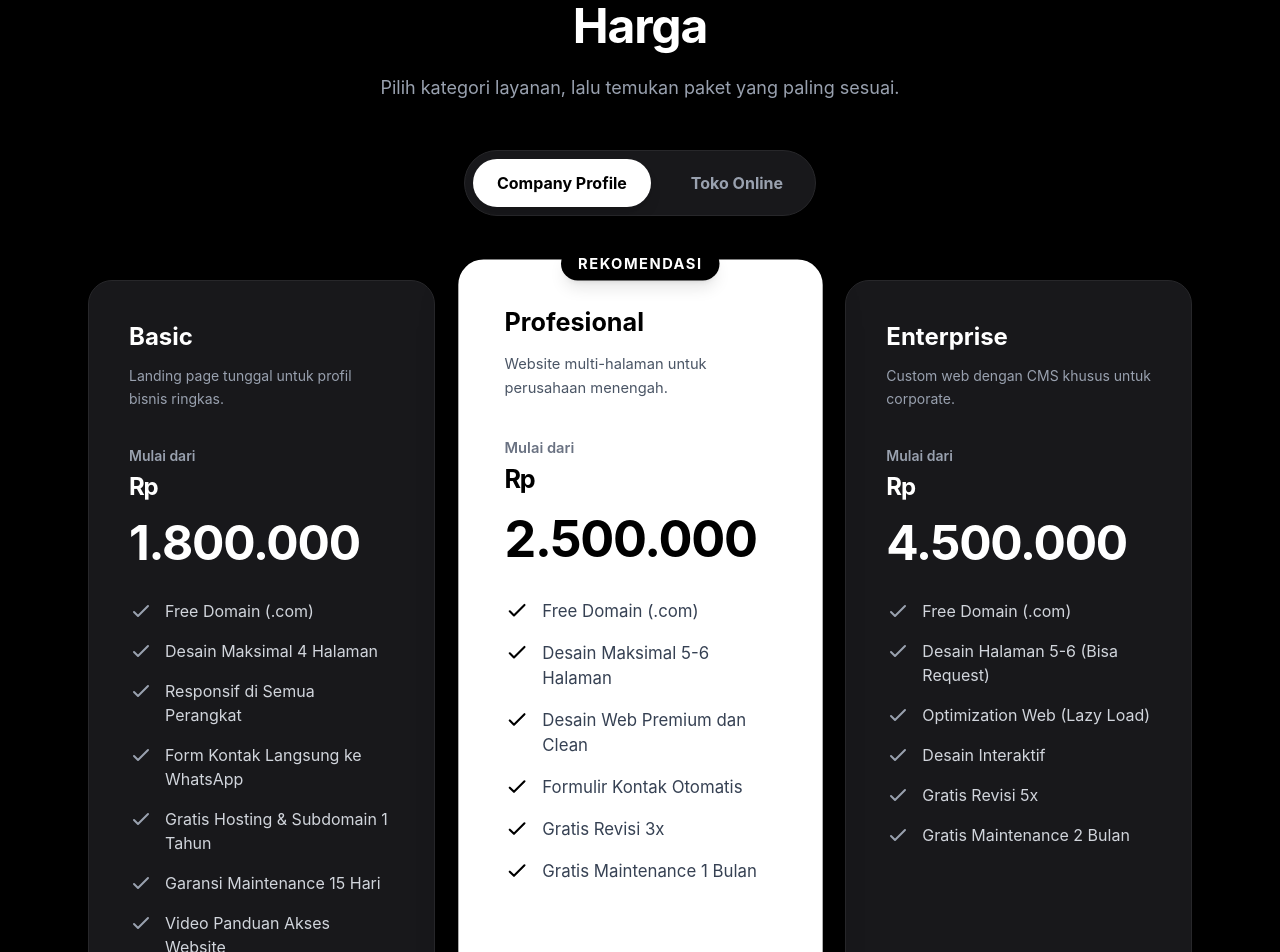
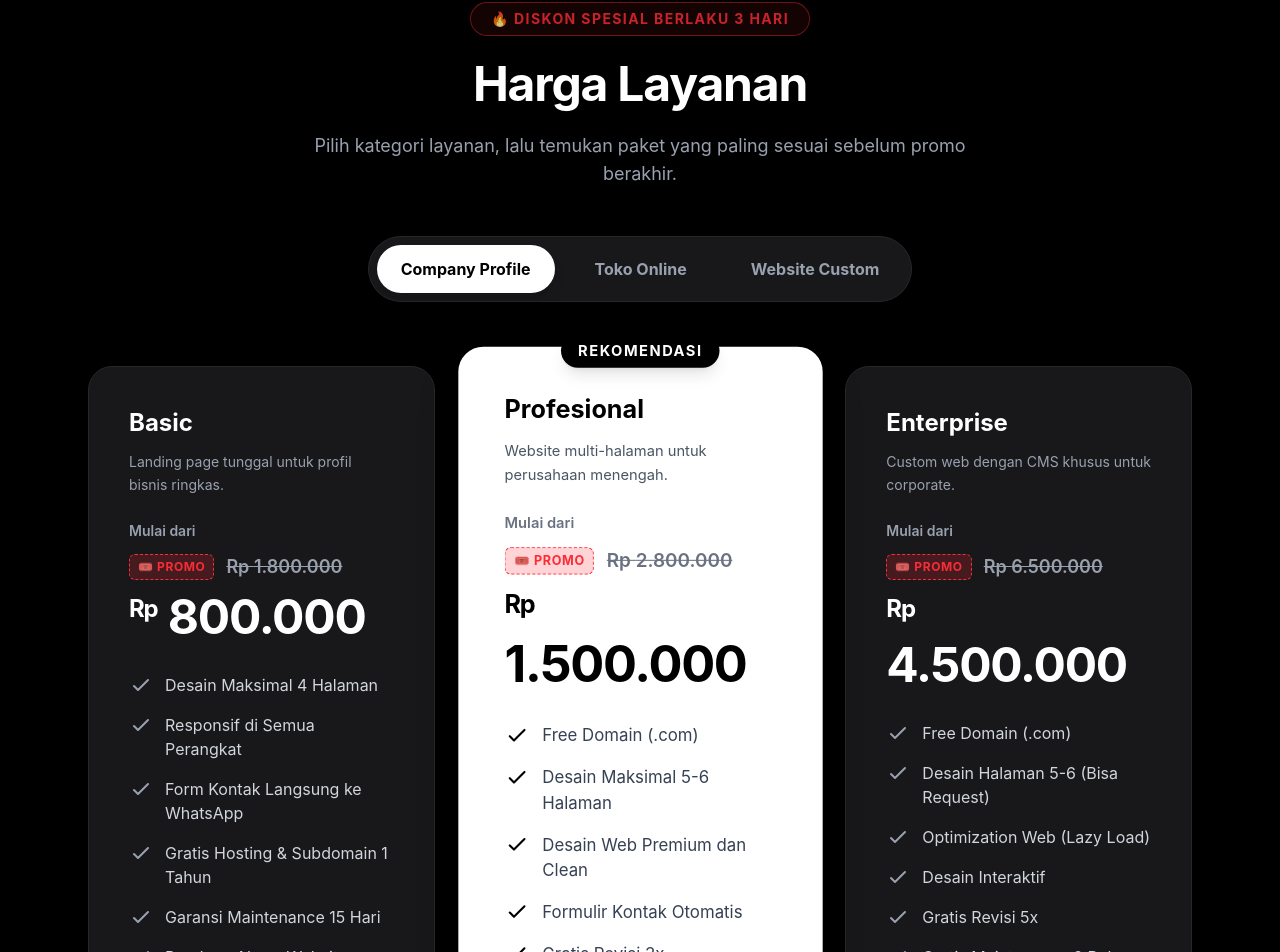
Before and after one commit to Sanzzyy/syzen-official-site, a React (Vite) app: page / in a window 1280 px wide. Shown: the part 2820-3772 px from the top of the page. Built offline with nearby package versions, Linux system fonts and the light colour scheme.

Commit message:
update layout design

```diff
--- a/src/components/Portfolio.jsx
+++ b/src/components/Portfolio.jsx
@@ -15,6 +15,11 @@ export default function Portfolio() {
       title: "Web Hotel Profesional",
       desc: "Website hotel modern dengan tampilan elegan yang dirancang untuk meningkatkan kepercayaan pelanggan, menampilkan informasi kamar, fasilitas, serta sistem reservasi yang mudah digunakan.",
       image: "/img/projects/project_7.png",
+    },
+    {
+      title: "Web Taman Satwa",
+      desc: "Website Taman Satwa profesional dengan desain modern yang menampilkan produk secara menarik, dilengkapi fitur katalog, detail produk, dan pengalaman belanja yang responsif.",
+      image: "/img/projects/project_9.png",
     },
     {
       title: "Web E-Commerce",
--- a/src/components/Pricing.jsx
+++ b/src/components/Pricing.jsx
@@ -7,22 +7,23 @@ export default function Pricing() {
     "Company Profile": [
       {
         name: "Basic",
-        price: "1.800.000",
+        originalPrice: "1.800.000",
+        price: "800.000",
         description: "Landing page tunggal untuk profil bisnis ringkas.",
         features: [
-          "Free Domain (.com)",
           "Desain Maksimal 4 Halaman",
           "Responsif di Semua Perangkat",
           "Form Kontak Langsung ke WhatsApp",
           "Gratis Hosting & Subdomain 1 Tahun",
           "Garansi Maintenance 15 Hari",
-          "Video Panduan Akses Website",
+          "Panduan Akses Website",
         ],
         isPopular: false,
       },
       {
         name: "Profesional",
-        price: "2.500.000",
+        originalPrice: "2.800.000",
+        price: "1.500.000",
         description: "Website multi-halaman untuk perusahaan menengah.",
         features: [
           "Free Domain (.com)",
@@ -36,6 +37,7 @@ export default function Pricing() {
       },
       {
         name: "Enterprise",
+        originalPrice: "6.500.000",
         price: "4.500.000",
         description: "Custom web dengan CMS khusus untuk corporate.",
         features: [
@@ -53,6 +55,7 @@ export default function Pricing() {
     "Toko Online": [
       {
         name: "Starter Store",
+        originalPrice: "3.800.000",
         price: "2.500.000",
         description: "Katalog online simpel dengan checkout via WA.",
         features: [
@@ -68,6 +71,7 @@ export default function Pricing() {
       },
       {
         name: "Pro Store",
+        originalPrice: "7.500.000",
         price: "5.000.000",
         description: "Toko online otomatis dengan integrasi kurir & bayar.",
         features: [
@@ -81,6 +85,25 @@ export default function Pricing() {
         isPopular: true,
       },
     ],
+
+    "Website Custom": [
+      {
+        name: "Custom Development",
+        originalPrice: "15.000.000",
+        price: "10.000.000",
+        description:
+          "Solusi website kompleks (Sistem Booking, Portal Berita, Web App Khusus).",
+        features: [
+          "Desain UI/UX Eksklusif",
+          "Sistem Database ",
+          "Dashboard Admin Panel Khusus",
+          "Keamanan Tingkat Lanjut (SSL Pro)",
+          "Priority Maintenance & Support 3 Bulan",
+          "Penyerahan Source Code Penuh",
+        ],
+        isPopular: true,
+      },
+    ],
   };
 
   return (
@@ -88,11 +111,15 @@ export default function Pricing() {
       <div className="max-w-6xl mx-auto px-6">
         {/* Header Section */}
         <div className="text-center mb-12 animate-fade-in-up">
+          <div className="inline-block bg-red-500/10 border border-red-500/50 text-red-500 px-5 py-1.5 rounded-full text-xs md:text-sm font-bold tracking-widest mb-6 animate-pulse">
+            🔥 DISKON SPESIAL BERLAKU 3 HARI
+          </div>
           <h2 className="text-3xl md:text-5xl font-bold tracking-tight">
-            Harga
+            Harga Layanan
           </h2>
           <p className="text-gray-400 mt-6 text-lg max-w-2xl mx-auto">
-            Pilih kategori layanan, lalu temukan paket yang paling sesuai.
+            Pilih kategori layanan, lalu temukan paket yang paling sesuai
+            sebelum promo berakhir.
           </p>
         </div>
 
@@ -113,13 +140,15 @@ export default function Pricing() {
           ))}
         </div>
 
-        {/* Pricing Cards (Layout Dinamis: Jika isinya 2, akan dipusatkan) */}
+        {/* Pricing Cards */}
         <div
           key={activeTab}
           className={`grid gap-8 items-center animate-fade-in-up mx-auto ${
-            pricingData[activeTab].length === 2
-              ? "md:grid-cols-2 max-w-4xl" // Jika 2 paket (Toko Online)
-              : "md:grid-cols-3 max-w-6xl" // Jika 3 paket (Company Profile)
+            pricingData[activeTab].length === 1
+              ? "md:grid-cols-1 max-w-md"
+              : pricingData[activeTab].length === 2
+                ? "md:grid-cols-2 max-w-4xl"
+                : "md:grid-cols-3 max-w-6xl"
           }`}
         >
           {pricingData[activeTab].map((plan, index) => (
@@ -137,7 +166,7 @@ export default function Pricing() {
                 </div>
               )}
 
-              <div className="mb-8">
+              <div className="mb-6">
                 <h3 className="text-2xl font-bold mb-3">{plan.name}</h3>
                 <p
                   className={`text-sm leading-relaxed min-h-[40px] ${
@@ -150,9 +179,10 @@ export default function Pricing() {
                 </p>
               </div>
 
-              <div className="mb-8">
+              {/* Tampilan Harga & Kupon yang Jauh Lebih Jelas */}
+              <div className="mb-8 flex flex-col">
                 <span
-                  className={`text-sm font-semibold ${
+                  className={`text-sm font-semibold mb-3 ${
                     plan.isPopular
                       ? "text-gray-500 dark:text-gray-400"
                       : "text-gray-400"
@@ -160,6 +190,23 @@ export default function Pricing() {
                 >
                   Mulai dari
                 </span>
+
+                {/* Kotak Kupon & Harga Coret */}
+                <div className="flex flex-wrap items-center gap-3 mb-2">
+                  <div className="bg-red-500/20 border border-dashed border-red-500 text-red-500 px-2 py-1 rounded-md text-xs font-bold tracking-wider">
+                    🎟️ PROMO
+                  </div>
+                  <span
+                    className={`text-lg font-semibold line-through ${
+                      plan.isPopular
+                        ? "text-gray-500 dark:text-gray-400"
+                        : "text-gray-400"
+                    }`}
+                  >
+                    Rp {plan.originalPrice}
+                  </span>
+                </div>
+
                 <div className="text-4xl lg:text-5xl font-bold mt-1 tracking-tight">
                   <span className="text-2xl align-top">Rp</span> {plan.price}
                 </div>
@@ -199,7 +246,7 @@ export default function Pricing() {
               </ul>
 
               <a
-                href={`https://wa.me/6282279773535?text=Halo%20Kak%20Sajid,%20saya%20tertarik%20dengan%20Jasa%20Pembuatan%20*${activeTab}%20-%20Paket%20${plan.name}*.%20Bisa%20minta%20info%20lebih%20lanjut?`}
+                href={`https://wa.me/6282279773535?text=Halo%20Kak%20Sajid,%20saya%20tertarik%20dengan%20Promo%20Jasa%20Pembuatan%20*${activeTab}%20-%20Paket%20${plan.name}*.%20Bisa%20minta%20info%20lebih%20lanjut?`}
                 target="_blank"
                 rel="noopener noreferrer"
                 className={`block text-center py-4 rounded-xl font-bold text-lg transition-all transform hover:-translate-y-1 mt-auto ${
```
Also changed, not shown: public/img/projects/project_9.png (added).
